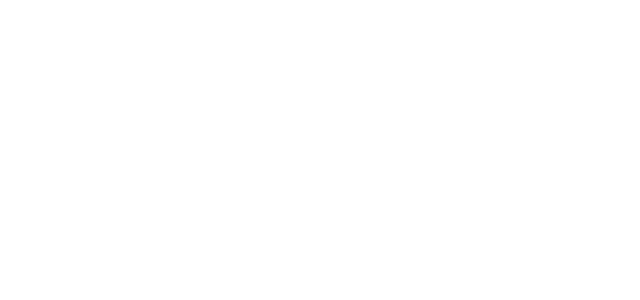
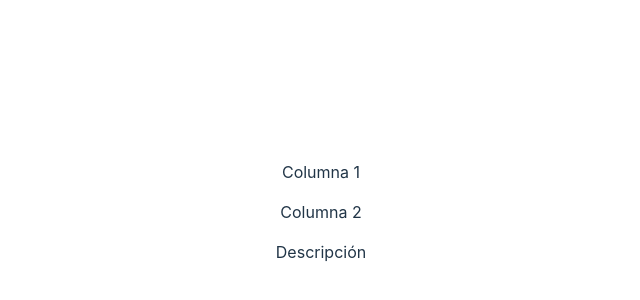
Before and after one commit to SDanielP/FinalProyectRolling-Sangre-Criolla, a React (Vite) app in the folder front-end/: page / in a window 1280 px wide. Shown: the part 188-488 px from the top of the page, without its empty margins (319-959 px from the left). Built offline with nearby package versions, Linux system fonts and the light colour scheme.

Commit message:
Cargado de Dprod en app para test

```diff
--- a/front-end/src/App.jsx
+++ b/front-end/src/App.jsx
@@ -1,12 +1,13 @@
 import { useState } from 'react'
 import './App.css'
+import DProd from './components/dprod/Dprod'
 
 function App() {
   const [count, setCount] = useState(0)
 
   return (
     <>
-
+     <DProd />
     </>
   )
 }
--- a/front-end/src/components/dprod/Dprod.jsx
+++ b/front-end/src/components/dprod/Dprod.jsx
@@ -3,7 +3,7 @@
 import Row from 'react-bootstrap/Row';
 import Col from 'react-bootstrap/Col';
 
-function dProd() {
+function DProd() {
     return (
         <Container>
           <Row xs={1} md={2}>
@@ -22,3 +22,5 @@
     </Container>
   );
 }
+
+export default DProd;
```
